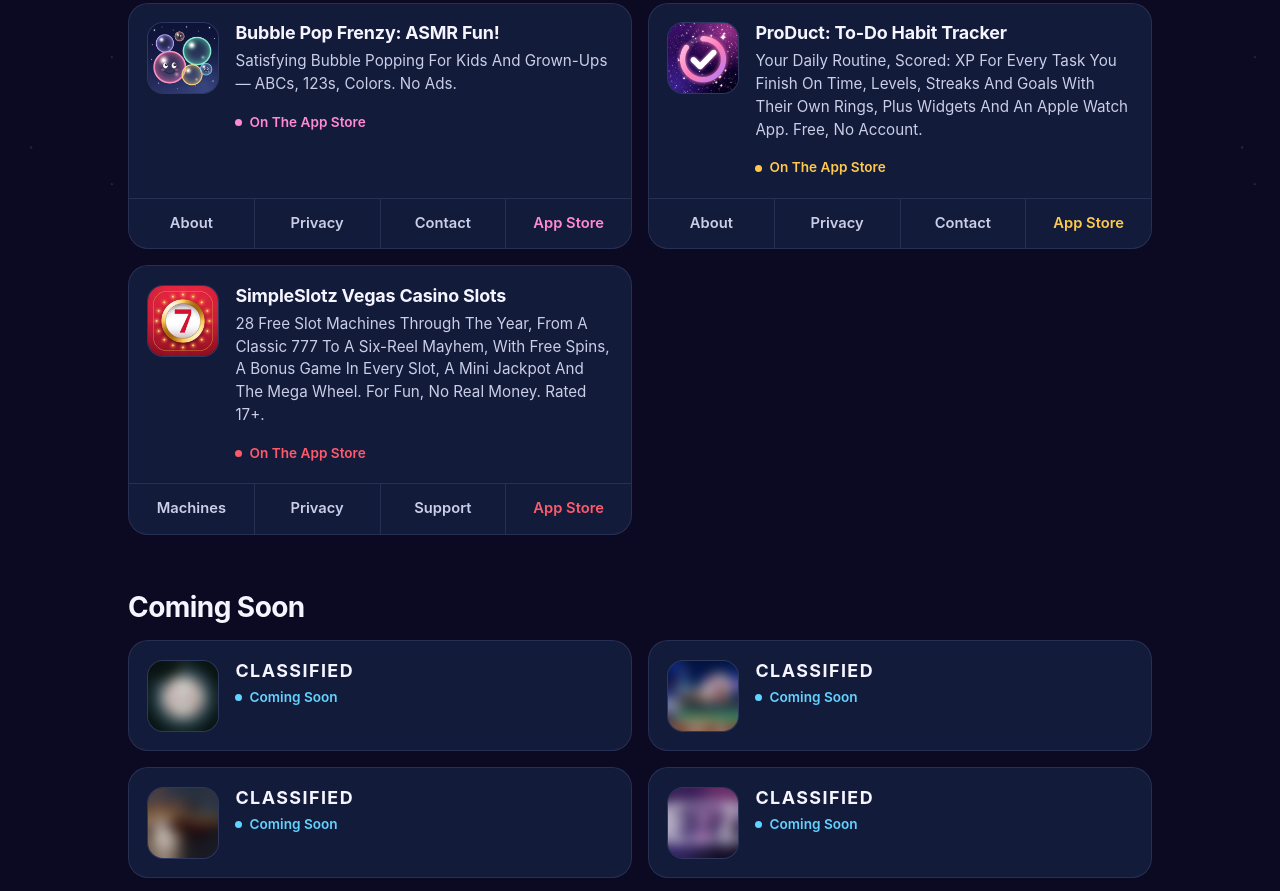
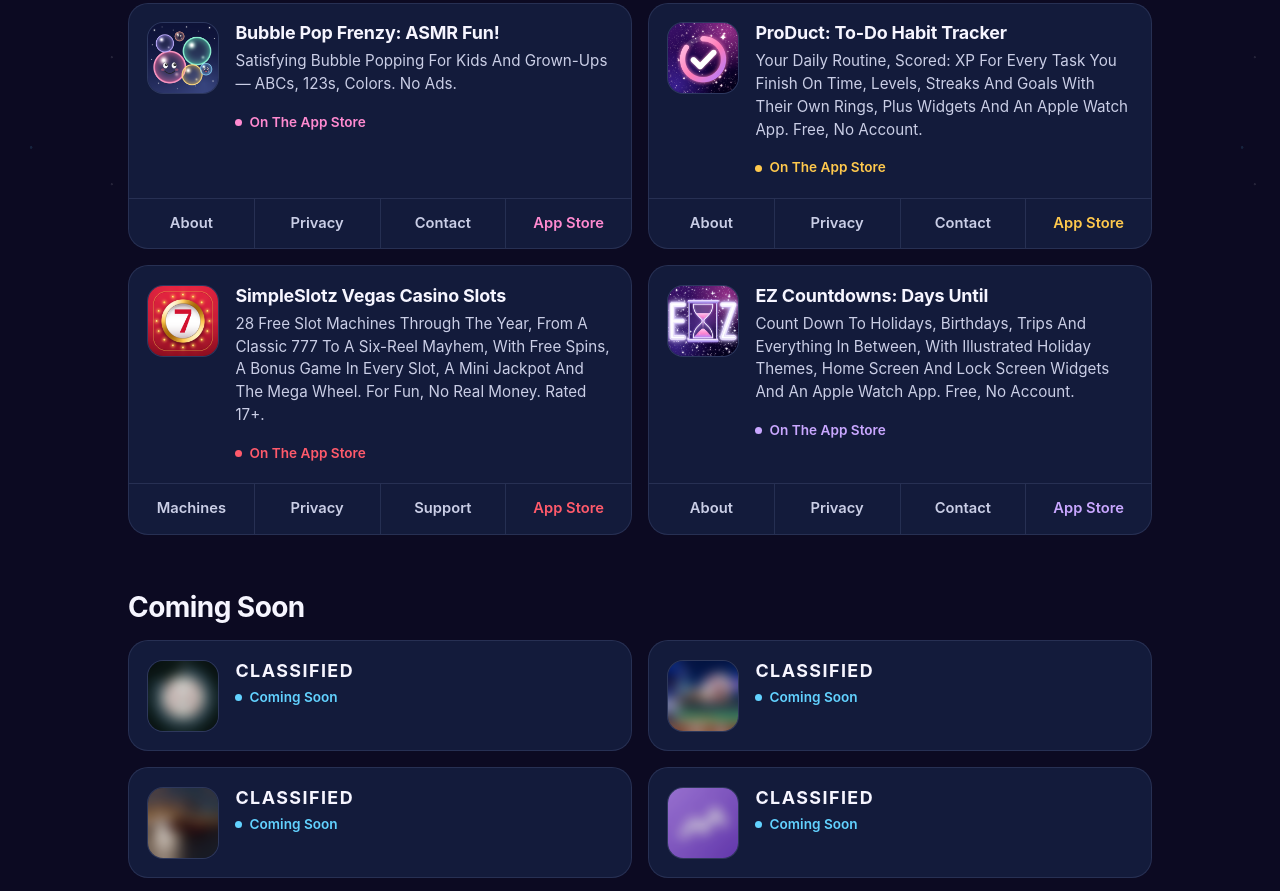
Before and after one commit to joeygameznapps/joeygameznapps.github.io, a plain HTML site: page index.html in a window 1280 px wide. Shown: the part 593-1484 px from the top of the page. Drawn offline with Linux system fonts and the light colour scheme.

Commit message:
EZ Countdowns is on the App Store: its tile moves from Coming Soon, and the about page links to the store

```diff
--- a/index.html
+++ b/index.html
@@ -111,6 +111,17 @@
           </a>
           <div class="app-tile-links"><a class="app-link" href="/simpleslotz/machines/" style="padding-inline:0.55rem">Machines</a><a class="app-link" href="/simpleslotz/" style="padding-inline:0.55rem">Privacy</a><a class="app-link" href="/simpleslotz/contact/" style="padding-inline:0.55rem">Support</a><a class="app-link app-link--store" href="https://apps.apple.com/us/app/id6804547267" target="_blank" rel="noopener" style="padding-inline:0.55rem">App Store</a></div>
         </li>
+        <li class="app-tile" data-app="countdowns">
+          <a class="app-tile-main" href="/countdowns/about/">
+            <img class="app-icon" src="/icons/countdowns.png" alt="" width="72" height="72" loading="lazy" decoding="async">
+            <span class="app-tile-text">
+              <span class="app-tile-name">EZ Countdowns: Days Until</span>
+              <span class="app-tile-blurb">Count Down To Holidays, Birthdays, Trips And Everything In Between, With Illustrated Holiday Themes, Home Screen And Lock Screen Widgets And An Apple Watch App. Free, No Account.</span>
+              <span class="app-status app-status--live">On The App Store</span>
+            </span>
+          </a>
+          <div class="app-tile-links"><a class="app-link" href="/countdowns/about/">About</a><a class="app-link" href="/countdowns/">Privacy</a><a class="app-link" href="/countdowns/contact/">Contact</a><a class="app-link app-link--store" href="https://apps.apple.com/app/id6814293787" target="_blank" rel="noopener">App Store</a></div>
+        </li>
       </ul>
     </section>
 
@@ -138,15 +149,6 @@
         <li class="app-tile app-tile--classified">
           <div class="app-tile-main">
             <img class="app-icon app-icon--classified" src="/icons/classified-4.png" alt="" width="72" height="72" loading="lazy" decoding="async">
-            <span class="app-tile-text">
-              <span class="app-tile-name">Classified</span>
-              <span class="app-status app-status--soon">Coming Soon</span>
-            </span>
-          </div>
-        </li>
-        <li class="app-tile app-tile--classified">
-          <div class="app-tile-main">
-            <img class="app-icon app-icon--classified" src="/icons/classified-5.png" alt="" width="72" height="72" loading="lazy" decoding="async">
             <span class="app-tile-text">
               <span class="app-tile-name">Classified</span>
               <span class="app-status app-status--soon">Coming Soon</span>
```
Also changed, not shown: countdowns/about/index.html (+2 -2 lines), icons/classified-5.png (deleted).
